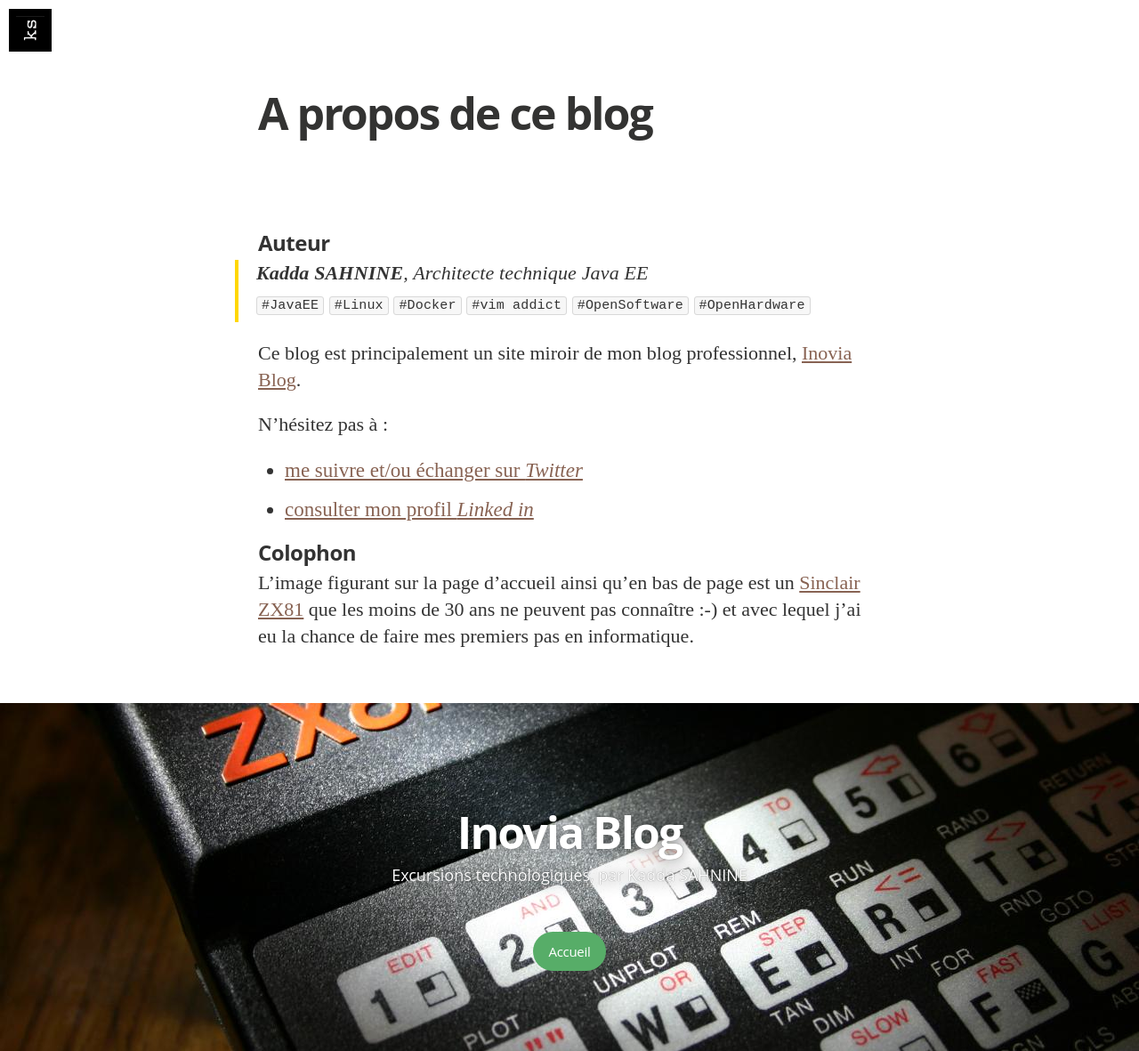
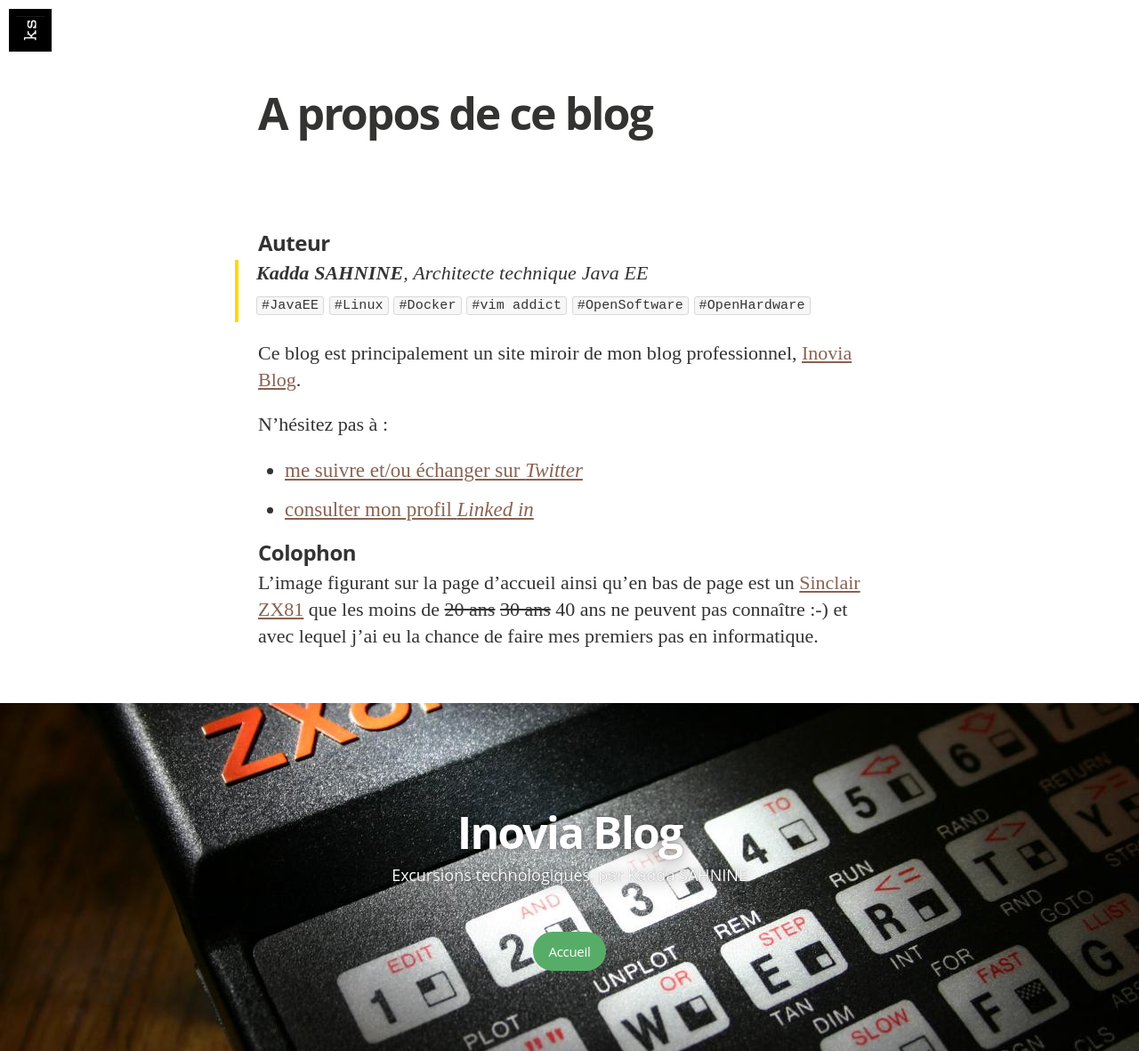
Before and after one commit to ksahnine/ksahnine.github.io, a Jekyll site: the page built from about.md, in a window 1280 px wide. Shown: the whole page at 89% size. Built offline with Jekyll 4.4.1, drawn with Linux system fonts in a browser that asks for light colours; nearby versions of some CDN libraries; some web fonts are replaced; Markdown is read by kramdown in place of the engine named in the settings.

Commit message:
blog(archive): mise en forme

```diff
--- a/about.md
+++ b/about.md
@@ -17,4 +17,4 @@ N'hésitez pas à :
 - [consulter mon profil *Linked in*](http://fr.linkedin.com/in/ksahnine)
 
 ### Colophon
-L'image figurant sur la page d'accueil ainsi qu'en bas de page est un [Sinclair ZX81](https://fr.wikipedia.org/wiki/ZX81) que les moins de 30 ans ne peuvent pas connaître :-) et avec lequel j'ai eu la chance de faire mes premiers pas en informatique.
+L'image figurant sur la page d'accueil ainsi qu'en bas de page est un [Sinclair ZX81](https://fr.wikipedia.org/wiki/ZX81) que les moins de ~~20 ans~~ ~~30 ans~~ 40 ans ne peuvent pas connaître :-) et avec lequel j'ai eu la chance de faire mes premiers pas en informatique.
```
